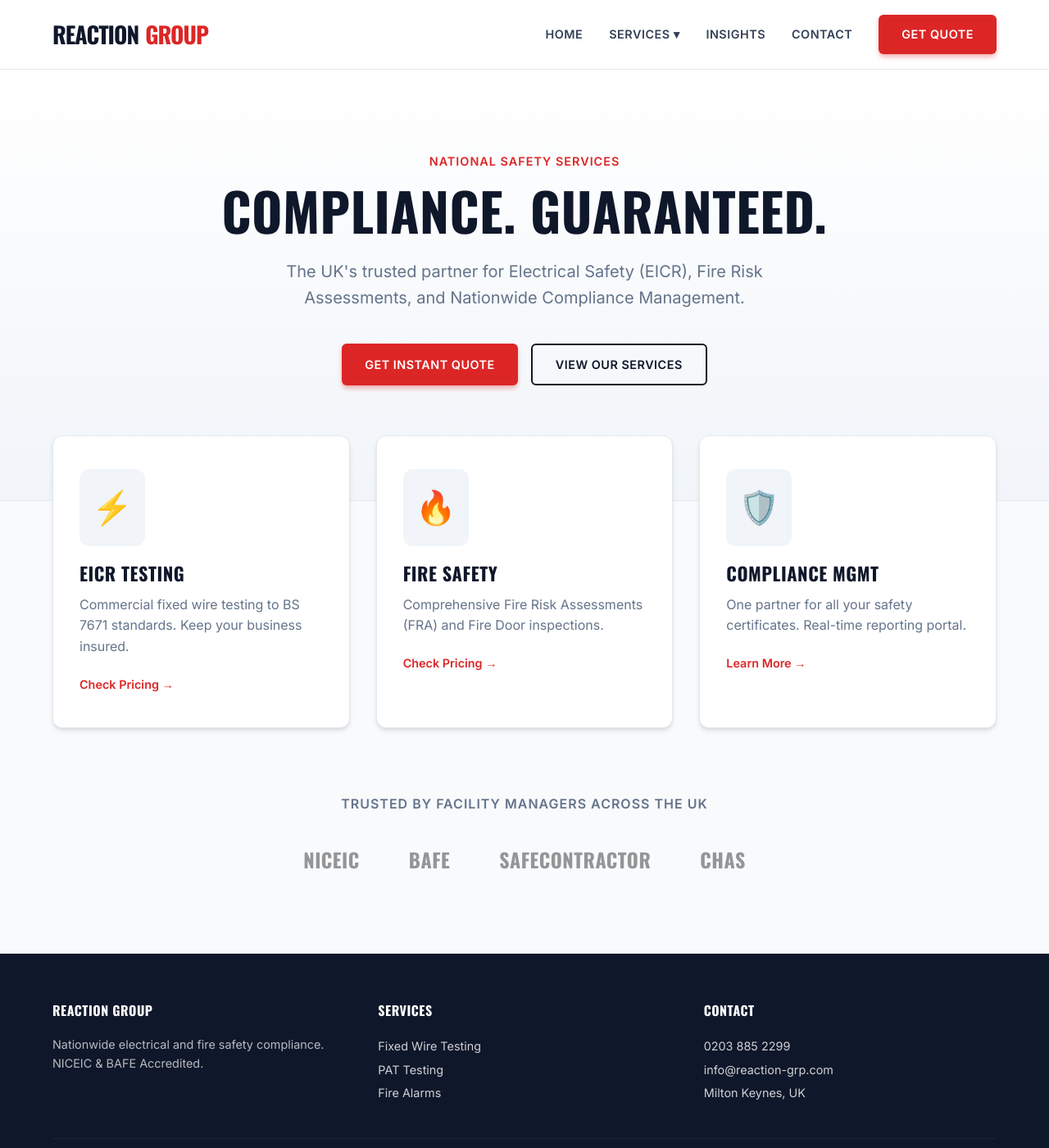
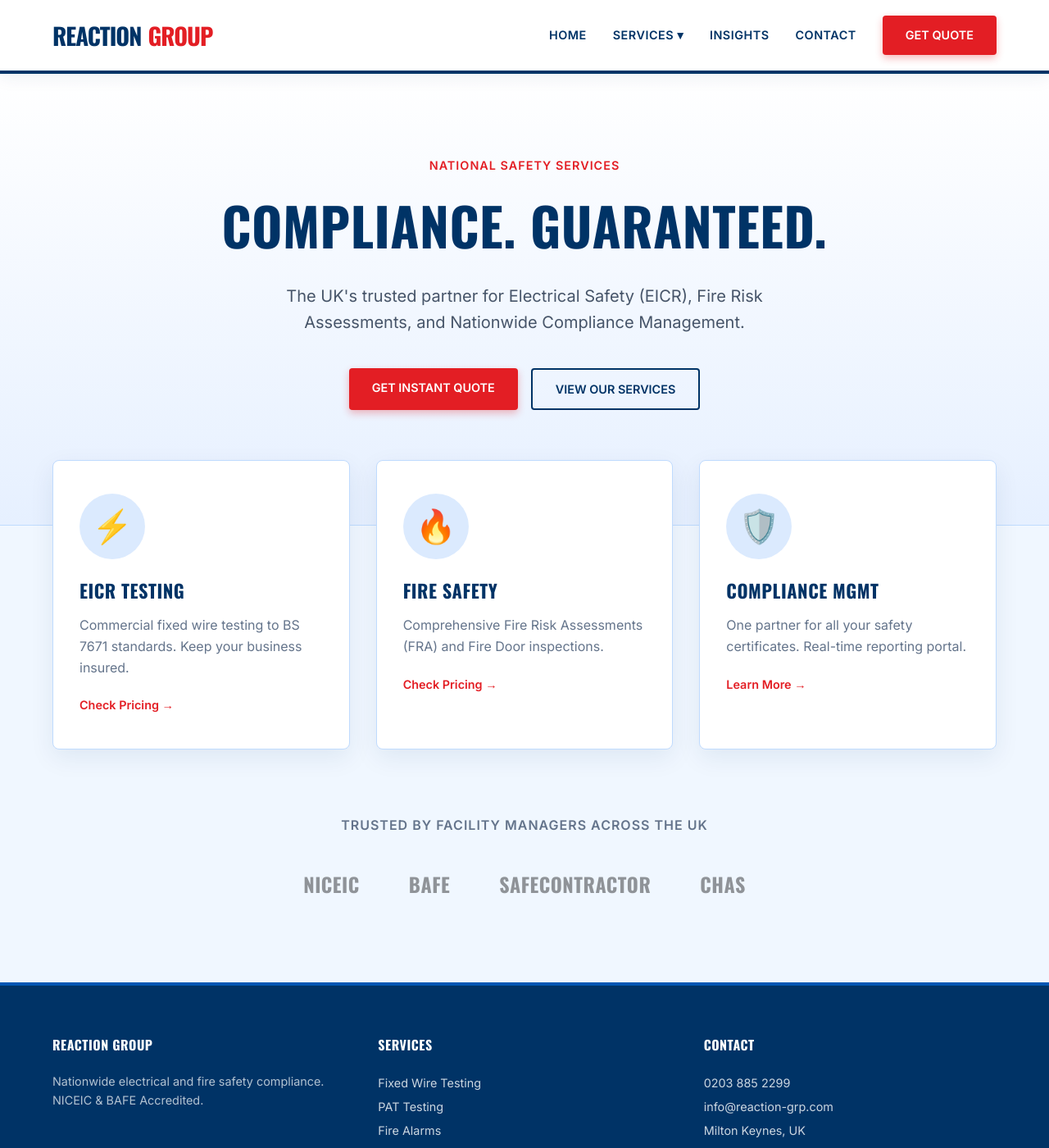
Before and after one commit to LD1878/React-Group-James, a Jekyll site: the page built from index.md, in a window 1280 px wide and 1400 px high. Shown: the whole window at 82% size. Built offline with Jekyll 4.4.1, drawn with Linux system fonts in a browser that asks for light colours.

Commit message:
Update main.css

```diff
--- a/assets/css/main.css
+++ b/assets/css/main.css
@@ -1,35 +1,33 @@
-/* assets/css/main.css - PREMIUM INDUSTRIAL THEME */
+/* assets/css/main.css - "TRUE BLUE" EDITION */
 
-/* --- 1. CORE VARIABLES (The DNA) --- */
+/* --- 1. CORE VARIABLES --- */
 :root {
-    /* Brand Colors: "Trust & Safety" */
-    --brand-navy: #0f172a;       /* Deepest Navy (Almost Black) - Authority */
-    --brand-blue: #1e40af;       /* Corporate Blue - Highlights */
-    --brand-red: #dc2626;        /* Safety Red - Action/Urgency */
-    --brand-gold: #fbbf24;       /* Warning/Compliance - Subtle accents */
+    /* Brand Colors: Adjusted for "More Blue" */
+    --brand-navy: #003366;       /* Strong, Visible Deep Blue (Not Black) */
+    --brand-blue: #0056b3;       /* Vivid Blue for Links/Highlights */
+    --brand-red: #e31e24;        /* Keep Red for "Safety" accents only */
 
-    /* Surfaces */
-    --bg-body: #f8fafc;          /* Cool grey - Professional backdrop */
+    /* Surfaces - Tinted Blue for freshness */
+    --bg-body: #f0f7ff;          /* Very faint blue background */
     --bg-white: #ffffff;
-    --bg-offset: #f1f5f9;
+    --bg-offset: #dbeafe;        /* Light blue for hover states */
 
     /* Text */
-    --text-main: #334155;        /* Slate 700 - Softer than black */
-    --text-dark: #0f172a;        /* For Headings */
-    --text-muted: #64748b;       /* For meta data */
+    --text-main: #334155;        /* Slate Grey */
+    --text-dark: #003366;        /* Headings match the Navy Brand */
+    --text-muted: #64748b;
 
-    /* UX Depth (Shadows & Borders) */
-    --border-subtle: #e2e8f0;
-    --shadow-sm: 0 1px 2px 0 rgba(0, 0, 0, 0.05);
-    --shadow-md: 0 4px 6px -1px rgba(0, 0, 0, 0.1), 0 2px 4px -1px rgba(0, 0, 0, 0.06);
-    --shadow-float: 0 20px 25px -5px rgba(0, 0, 0, 0.1), 0 10px 10px -5px rgba(0, 0, 0, 0.04);
+    /* UX Depth */
+    --border-subtle: #bfdbfe;    /* Blue-tinted borders */
+    --shadow-sm: 0 1px 2px 0 rgba(0, 51, 102, 0.05);
+    --shadow-float: 0 20px 25px -5px rgba(0, 51, 102, 0.1), 0 10px 10px -5px rgba(0, 51, 102, 0.04);
 
     /* Typography */
     --font-heading: 'Oswald', sans-serif;
     --font-body: 'Inter', sans-serif;
 }
 
-/* --- 2. RESET & BASE TYPOGRAPHY --- */
+/* --- 2. RESET & BASE --- */
 * { box-sizing: border-box; margin: 0; padding: 0; }
 
 body {
@@ -37,18 +35,17 @@ body {
     color: var(--text-main);
     background-color: var(--bg-body);
     line-height: 1.6;
-    -webkit-font-smoothing: antialiased; /* Crisp text on Mac */
+    -webkit-font-smoothing: antialiased;
 }
 
 h1, h2, h3, h4 {
     font-family: var(--font-heading);
-    color: var(--text-dark);
+    color: var(--text-dark); /* Headings are now Blue */
     text-transform: uppercase;
     letter-spacing: 0.5px;
-    line-height: 1.2;
 }
 
-a { text-decoration: none; color: inherit; transition: all 0.2s cubic-bezier(0.4, 0, 0.2, 1); }
+a { text-decoration: none; color: inherit; transition: all 0.2s ease; }
 
 .container {
     max-width: 1200px;
@@ -56,15 +53,16 @@ a { text-decoration: none; color: inherit; transition: all 0.2s cubic-bezier(0.4
     padding: 0 24px;
 }
 
-/* --- 3. PREMIUM HEADER (Sticky & Glassy) --- */
+/* --- 3. HEADER (Blue Bottom Border) --- */
 .site-header {
-    height: 85px;
+    height: 90px;
     background: rgba(255, 255, 255, 0.98);
-    backdrop-filter: blur(8px);
-    border-bottom: 1px solid var(--border-subtle);
+    backdrop-filter: blur(10px);
+    border-bottom: 4px solid var(--brand-navy); /* Solid Blue Line */
     position: sticky;
     top: 0;
     z-index: 1000;
+    box-shadow: 0 4px 20px rgba(0, 51, 102, 0.08);
 }
 
 .header-inner {
@@ -76,41 +74,27 @@ a { text-decoration: none; color: inherit; transition: all 0.2s cubic-bezier(0.4
 
 .logo {
     font-family: var(--font-heading);
-    font-size: 1.75rem;
+    font-size: 1.8rem;
     font-weight: 700;
     color: var(--brand-navy);
     letter-spacing: -1px;
-    display: flex;
-    align-items: center;
-    gap: 8px;
+    display: flex; gap: 8px;
 }
 
-/* Navigation Links */
 .site-nav { display: flex; gap: 32px; align-items: center; }
 
 .nav-link {
     font-size: 0.9rem;
     font-weight: 600;
-    color: var(--text-main);
+    color: var(--brand-navy);
     text-transform: uppercase;
     letter-spacing: 0.5px;
     position: relative;
 }
 
-.nav-link:hover { color: var(--brand-red); }
+.nav-link:hover { color: var(--brand-blue); }
 
-/* Animated Underline on Hover */
-.nav-link::after {
-    content: '';
-    position: absolute;
-    width: 0; height: 2px;
-    bottom: -4px; left: 0;
-    background-color: var(--brand-red);
-    transition: width 0.3s ease;
-}
-.nav-link:hover::after { width: 100%; }
-
-/* Dropdown Menus */
+/* Dropdown */
 .dropdown { position: relative; height: 100%; display: flex; align-items: center; }
 .dropdown-menu {
     display: none;
@@ -119,52 +103,48 @@ a { text-decoration: none; color: inherit; transition: all 0.2s cubic-bezier(0.4
     left: -20px;
     background: var(--bg-white);
     min-width: 260px;
-    border-radius: 8px;
+    border-radius: 0 0 8px 8px;
     box-shadow: var(--shadow-float);
-    border: 1px solid var(--border-subtle);
-    padding: 8px;
+    border-top: 4px solid var(--brand-blue);
+    padding: 10px 0;
 }
-.dropdown:hover .dropdown-menu { display: block; animation: fadeIn 0.2s ease; }
+.dropdown:hover .dropdown-menu { display: block; }
 
 .dropdown-item {
     display: block;
-    padding: 12px 16px;
+    padding: 12px 20px;
     font-size: 0.9rem;
-    color: var(--text-main);
-    border-radius: 6px;
+    color: var(--brand-navy);
     font-weight: 500;
-    text-transform: none; /* Easier to read */
+    text-transform: none;
+    border-bottom: 1px solid var(--bg-body);
 }
 .dropdown-item:hover {
     background: var(--bg-offset);
-    color: var(--brand-red);
-    transform: translateX(4px);
+    color: var(--brand-blue);
+    padding-left: 25px;
 }
 
-/* --- 4. BUTTONS & UI ELEMENTS --- */
+/* --- 4. BUTTONS (Blue Primary) --- */
 .btn {
     display: inline-flex;
-    align-items: center;
-    justify-content: center;
     padding: 12px 28px;
     font-weight: 700;
     font-size: 0.9rem;
-    border-radius: 6px;
+    border-radius: 4px;
     cursor: pointer;
     text-transform: uppercase;
-    letter-spacing: 0.5px;
 }
 
+/* Changed Primary Button to Blue based on request?
+   Or kept Red for contrast? Keeping Red for high conversion,
+   but let's make the Outline button Blue. */
 .btn-primary {
     background-color: var(--brand-red);
     color: white;
-    box-shadow: 0 4px 6px -1px rgba(220, 38, 38, 0.4);
+    box-shadow: 0 4px 10px rgba(227, 30, 36, 0.3);
 }
-.btn-primary:hover {
-    background-color: #b91c1c;
-    transform: translateY(-2px);
-    box-shadow: 0 10px 15px -3px rgba(220, 38, 38, 0.4);
-}
+.btn-primary:hover { background-color: #c0151a; transform: translateY(-1px); }
 
 .btn-outline {
     background: transparent;
@@ -176,29 +156,29 @@ a { text-decoration: none; color: inherit; transition: all 0.2s cubic-bezier(0.4
     color: white;
 }
 
-/* --- 5. MODERN HERO SECTION --- */
+/* --- 5. HERO (Blue Gradient) --- */
 .hero {
-    background: linear-gradient(180deg, var(--bg-white) 0%, var(--bg-offset) 100%);
-    padding: 100px 0 140px; /* Extra padding bottom for overlap effect */
+    /* Subtle vertical blue gradient */
+    background: linear-gradient(180deg, #ffffff 0%, #e6f0ff 100%);
+    padding: 100px 0 140px;
     text-align: center;
     border-bottom: 1px solid var(--border-subtle);
 }
 
 .hero h1 {
     font-size: clamp(2.5rem, 5vw, 4rem);
-    color: var(--brand-navy);
+    color: var(--brand-navy); /* Explicitly Blue */
     margin-bottom: 20px;
 }
 
 .hero p {
     font-size: 1.25rem;
-    color: var(--text-muted);
+    color: #475569;
     max-width: 650px;
     margin: 0 auto 40px;
 }
 
-/* --- 6. FLOATING CARDS (The "Juro" Effect) --- */
-/* Add negative margin to pull these UP into the hero space */
+/* --- 6. FLOATING CARDS --- */
 .card-grid {
     display: grid;
     grid-template-columns: repeat(auto-fit, minmax(320px, 1fr));
@@ -212,84 +192,63 @@ a { text-decoration: none; color: inherit; transition: all 0.2s cubic-bezier(0.4
 .service-card {
     background: var(--bg-white);
     padding: 40px 32px;
-    border-radius: 12px;
+    border-radius: 8px;
     border: 1px solid var(--border-subtle);
-    box-shadow: var(--shadow-md);
-    transition: transform 0.3s ease, box-shadow 0.3s ease, border-color 0.3s;
+    box-shadow: 0 10px 30px rgba(0, 51, 102, 0.08); /* Blue tinted shadow */
+    transition: all 0.3s ease;
 }
 
 .service-card:hover {
     transform: translateY(-8px);
-    box-shadow: var(--shadow-float);
-    border-color: var(--brand-red);
+    border-color: var(--brand-blue);
+    box-shadow: 0 20px 40px rgba(0, 51, 102, 0.15);
 }
 
 .card-icon {
     font-size: 2.5rem;
     margin-bottom: 20px;
     display: inline-block;
-    background: var(--bg-offset);
+    background: var(--bg-offset); /* Light blue background for icon */
     padding: 15px;
-    border-radius: 12px;
+    border-radius: 50%;
+    width: 80px; height: 80px;
+    display: flex; align-items: center; justify-content: center;
 }
 
-/* --- 7. CONTENT PAGES (Typography) --- */
+/* --- 7. GENERAL UI --- */
 .page-header {
-    background: var(--brand-navy);
+    background: var(--brand-navy); /* Deep Blue Header for subpages */
     color: white;
     padding: 80px 0;
     margin-bottom: 60px;
+    border-bottom: 6px solid var(--brand-blue);
 }
 
 .page-header h1 { color: white; margin: 0; }
-.page-header p { color: #94a3b8; font-size: 1.2rem; margin-top: 10px; }
-
-.layout-grid {
-    display: grid;
-    grid-template-columns: 1fr 380px;
-    gap: 60px;
-    margin-bottom: 100px;
-}
-
-.content-area {
-    background: var(--bg-white);
-    padding: 48px;
-    border-radius: 12px;
-    border: 1px solid var(--border-subtle);
-    box-shadow: var(--shadow-sm);
-}
 
 /* Sticky Sidebar */
 .sidebar-box {
     background: var(--bg-white);
     padding: 32px;
-    border-radius: 12px;
+    border-radius: 8px;
     border: 1px solid var(--border-subtle);
-    box-shadow: var(--shadow-md);
+    box-shadow: var(--shadow-float);
     position: sticky;
     top: 110px;
-    border-top: 4px solid var(--brand-red);
+    border-top: 4px solid var(--brand-navy);
 }
 
-/* --- 8. FOOTER --- */
+/* Footer */
 footer {
     background: var(--brand-navy);
     color: white;
     padding: 60px 0;
     margin-top: auto;
+    border-top: 4px solid var(--brand-blue);
 }
 
-/* Mobile Fixes */
+/* Mobile */
 @media (max-width: 900px) {
     .site-nav { display: none; }
-    .layout-grid { grid-template-columns: 1fr; }
     .card-grid { margin-top: 40px; }
-    .hero { padding-bottom: 40px; }
-    .content-area { padding: 24px; }
 }
-
-/* Animation */
-@keyframes fadeIn {
-    from { opacity: 0; transform: translateY(10px); }
-    to { opacity: 1; transform: translateY(0); }
-}
```
